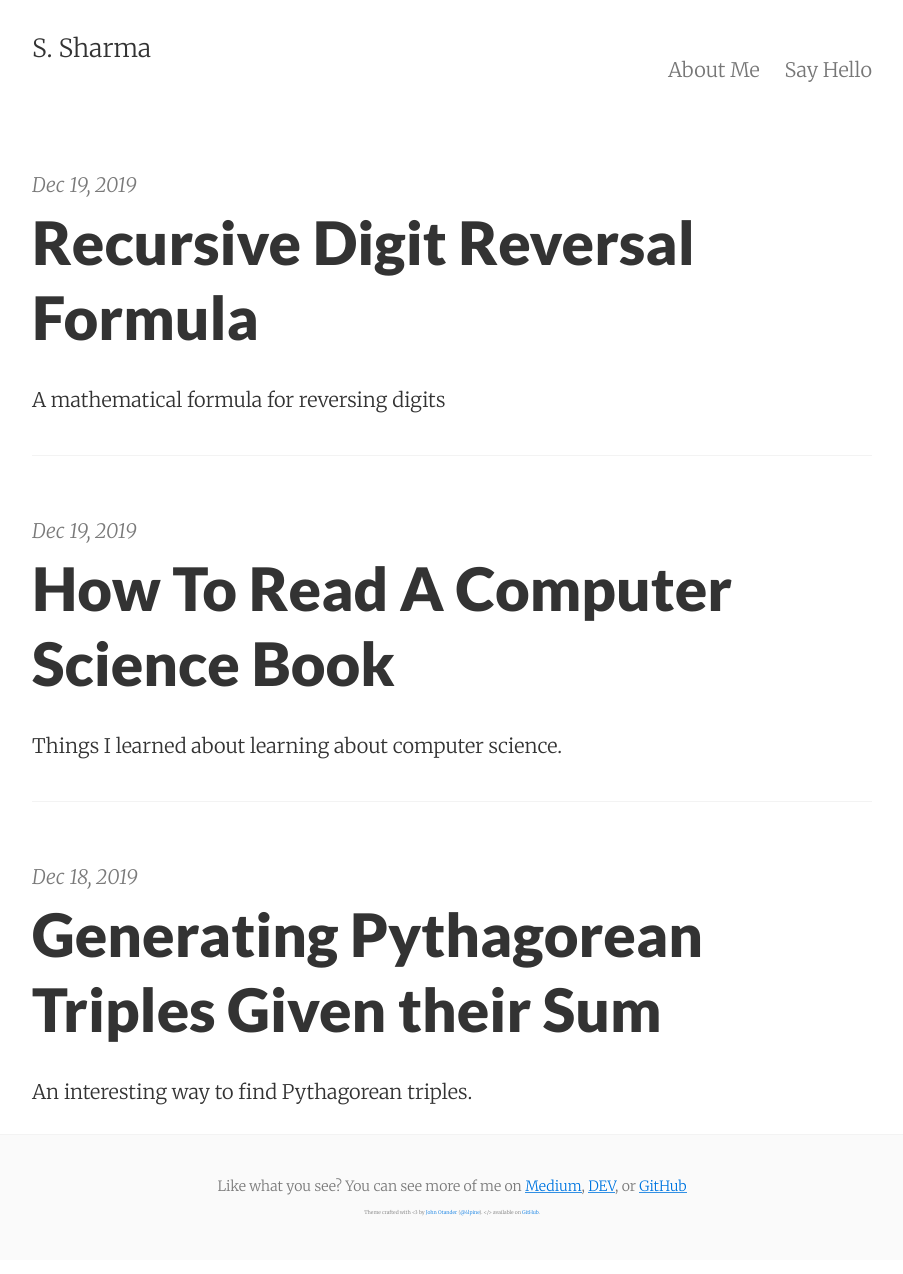
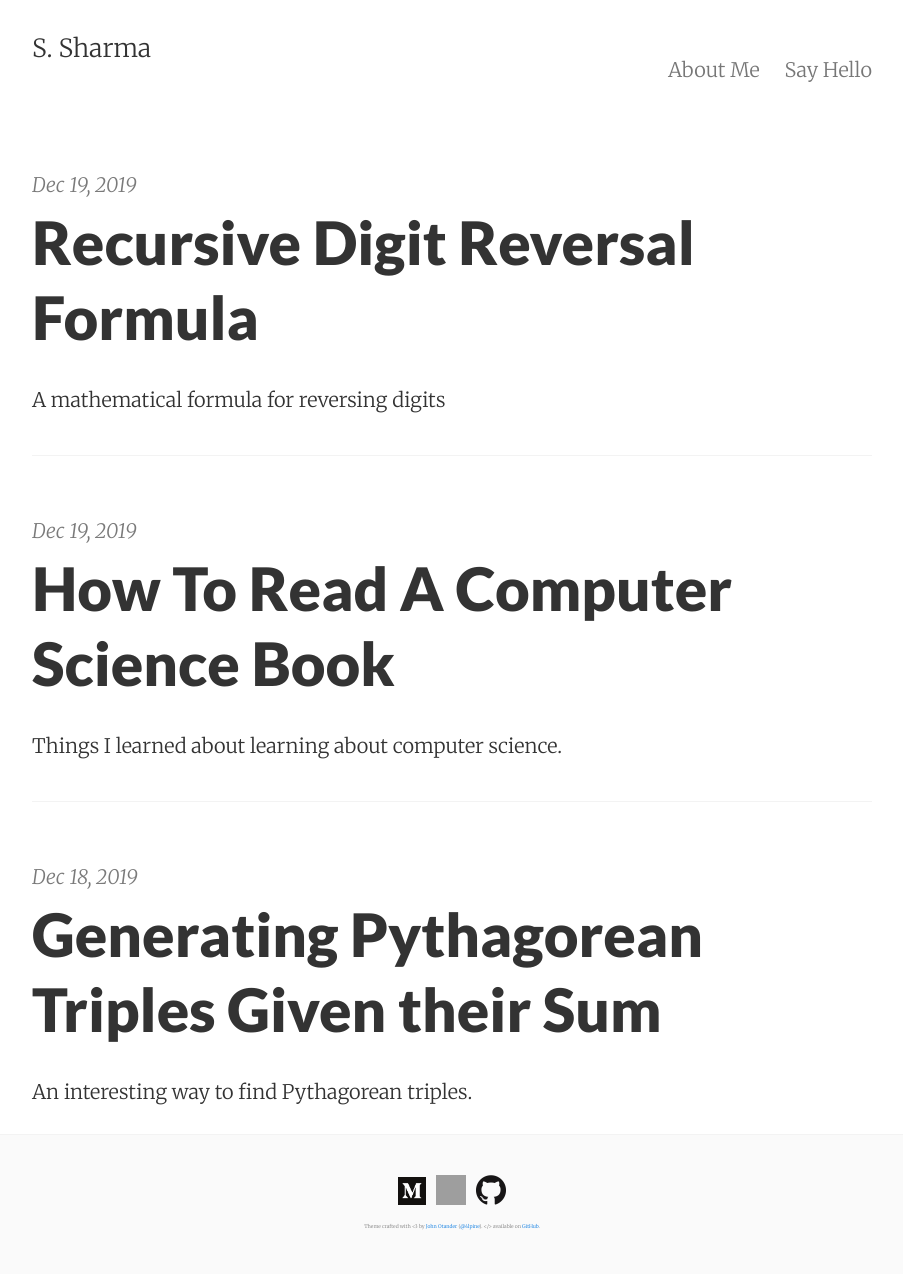
Before and after one commit to m4rtyr/m4rtyr.github.io, a Jekyll site: the page built from index.html, in a window 1280 px wide. Shown: the whole page, without its empty margins (188-1091 px from the left). Built offline with Jekyll 4.4.1, drawn with Linux system fonts in a browser that asks for light colours; the list of posts is cut into pages by our own code; grey boxes are pictures that could not be loaded.

Commit message:
Added pictures at footer

```diff
--- a/_includes/footer.html
+++ b/_includes/footer.html
@@ -1,8 +1,17 @@
 <footer class="center">
   <div class="measure">
     <small>
-      Like what you see? You can see more of me on <a href="https://medium.com/@ssharma10393">Medium</a>,
-      <a href="https://dev.to/m4rtyr">DEV</a>, or <a href="https://github.com/m4rtyr">GitHub</a>
+      <a href="https://medium.com/@ssharma10393">
+        <img src="/images/medium.png" alt="S. Sharma's Medium Profile" height="28" width="28">
+      </a>
+      &nbsp;
+      <a href="https://dev.to/m4rtyr">
+        <img src="https://d2fltix0v2e0sb.cloudfront.net/dev-badge.svg" alt="S. Sharma's DEV Profile" height="30" width="30">
+      </a>
+      &nbsp;
+      <a href="https://github.com/m4rtyr">
+        <img src="/images/GitHub-Mark-120px-plus.png" alt="S. Sharma's GitHub Profile" height="30" width="30">
+      </a>
     </small>
     <br>
     <small id="creator">
--- a/_sass/_links.scss
+++ b/_sass/_links.scss
@@ -1,14 +1,3 @@
-a {
-  color: $link-color;
-  background-image: linear-gradient(to top,
-    rgba(0,0,0,0) 13%,
-    rgba($link-color,.8) 13%,
-    rgba($link-color,.8) 18%,
-    rgba(0,0,0,0) 17%
-  );
-  text-shadow: white 1px 0px 0px, white -1px 0px 0px;
-}
-
 a:hover,
 a:focus,
 a:active {
```
Also changed, not shown: images/GitHub-Mark-120px-plus.png (added), images/me.jpeg (deleted), images/medium.png (added).
